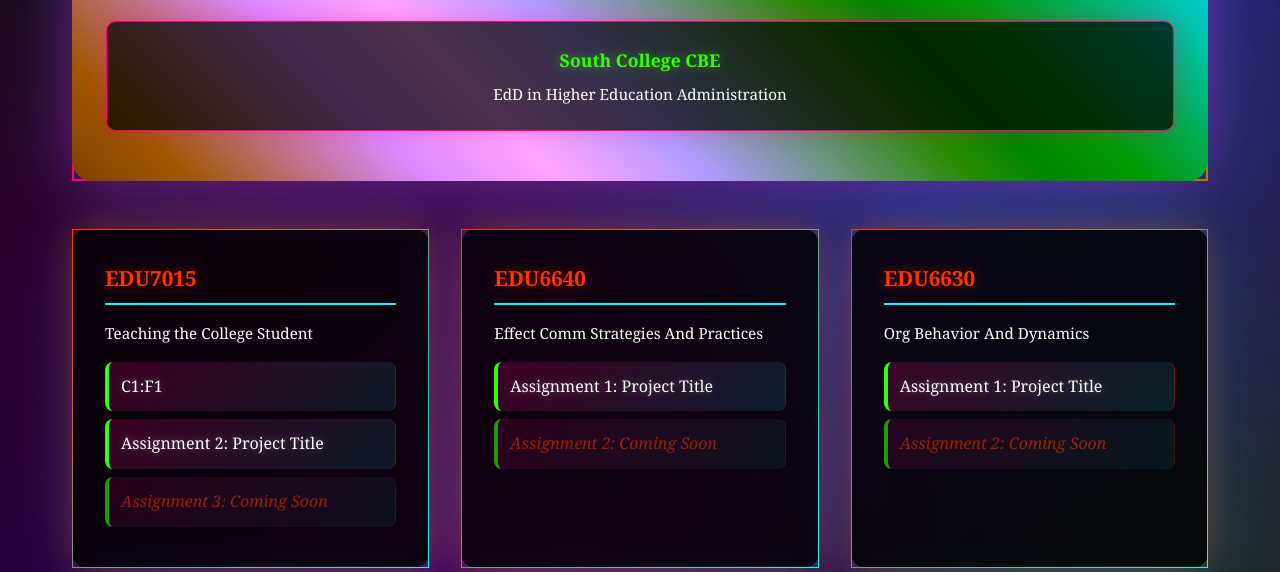
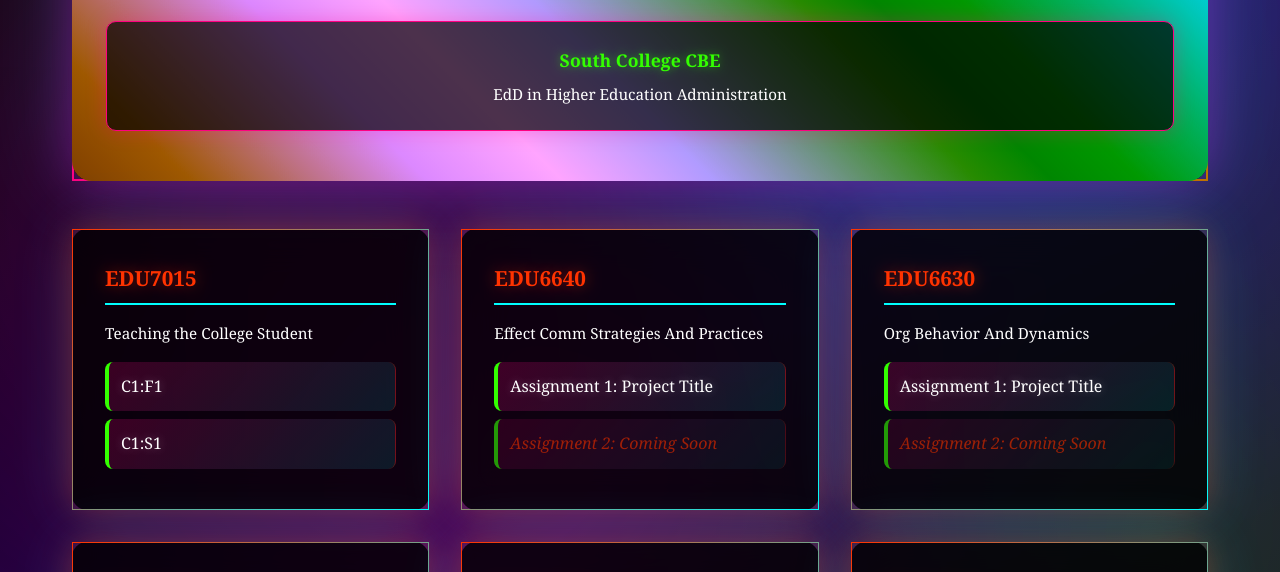
Before and after one commit to JWEdDcoursework/JWEdDcoursework.github.io, a plain HTML site: page index.html in a window 1280 px wide. Shown: the part 188-760 px from the top of the page. Drawn offline with Linux system fonts and the light colour scheme.

Commit message:
Update index.html adding EDU7015 C1:S1

```diff
--- a/index.html
+++ b/index.html
@@ -331,8 +331,7 @@
                 <p>Teaching the College Student</p>
                 <ul class="assignment-list">
                     <li><a href="EDU7015/C1F1/index.html">C1:F1</a></li>
-                    <li><a href="EDU7015/assignment2/index.html">Assignment 2: Project Title</a></li>
-                    <li class="coming-soon">Assignment 3: Coming Soon</li>
+                   <li><a href="EDU7015/C1S1/C1S1_paper.pdf" target="_blank">C1:S1</a></li>
                 </ul>
             </div>
 
```
